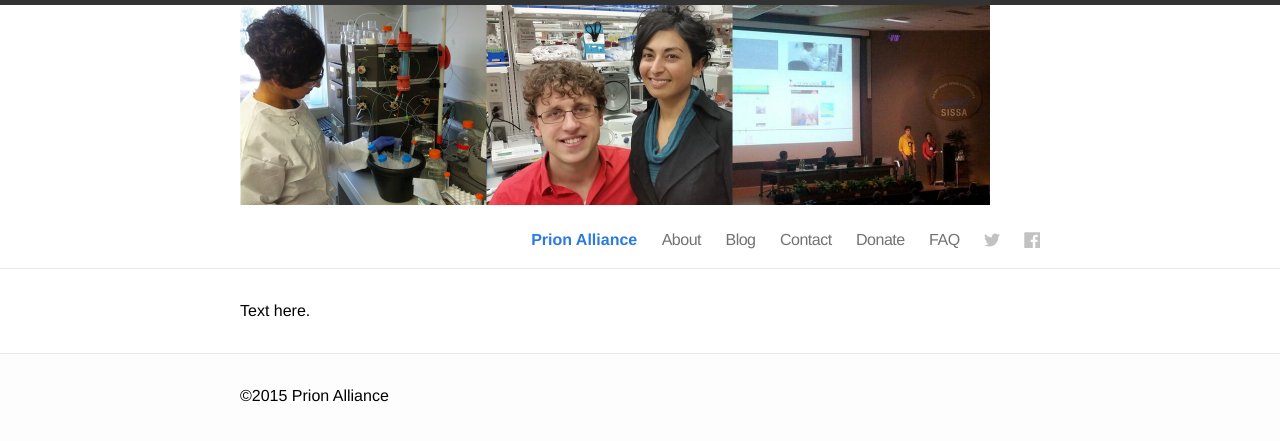
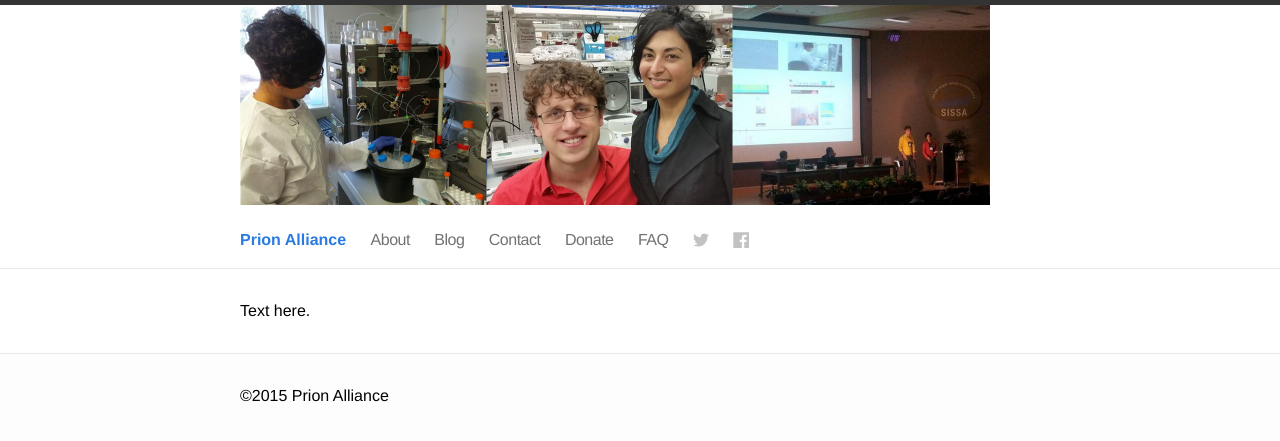
Before and after one commit to ericminikel/prionalliance, a Jekyll site: the page built from index.html, in a window 1280 px wide. Shown: the top 441 px of the page. Built offline with Jekyll 4.4.1, drawn with Linux system fonts in a browser that asks for light colours; Markdown is read by kramdown in place of the engine named in the settings.

Commit message:
navbar left-aligned

```diff
--- a/css/main.css
+++ b/css/main.css
@@ -61,7 +61,7 @@ a:visited { color: #205caa; }
 }
 
 .site-nav {
-  float: right;
+  float: left;
   line-height: 56px;
 }
 
@@ -364,7 +364,7 @@ a:visited { color: #205caa; }
     display: block;
     font-size: 24px;
     color: #505050;
-    float: right;
+    float: left;
     width: 36px;
     text-align: center;
     line-height: 36px;
@@ -382,7 +382,7 @@ a:visited { color: #205caa; }
 
   .site-nav .page-link {
     display: block;
-    text-align: right;
+    text-align: left;
     line-height: 1.25;
     padding: 5px 10px;
     margin: 0;
```
